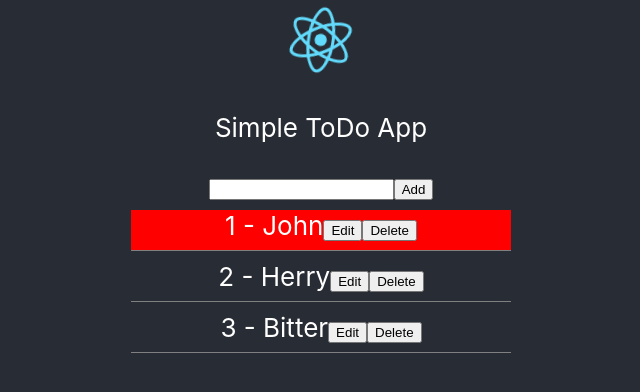
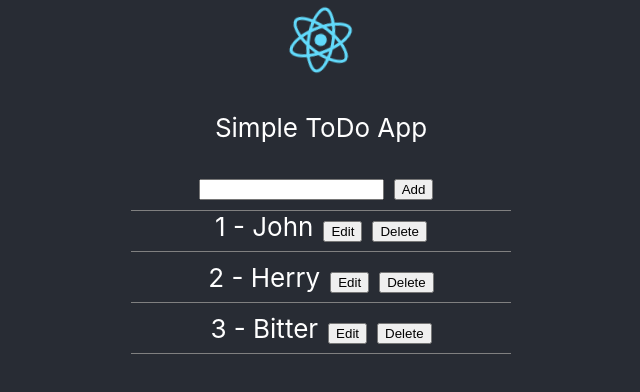
Before and after one commit to ThanhTu26092002/reactBasic, a React (Create React App) app: page / in a window 1280 px wide. Shown: the top 392 px of the page, without its empty margins (319-959 px from the left). Built offline with nearby package versions, Linux system fonts and the light colour scheme.

Commit message:
thêm sự kiện add vào todo và sử dụng thư viện toastify

```diff
--- a/package.json
+++ b/package.json
@@ -9,6 +9,7 @@
     "react": "^18.2.0",
     "react-dom": "^18.2.0",
     "react-scripts": "5.0.1",
+    "react-toastify": "^8.0.2",
     "sass": "^1.71.1",
     "web-vitals": "^2.1.4"
   },
--- a/src/views/App.js
+++ b/src/views/App.js
@@ -3,6 +3,8 @@ import "./App.scss";
 import MyComponent from "./Example/MyComponent";
 import ListTodo from "./Todos/ListTodo";
 import DitMe from "./Todos/ditMe";
+import { ToastContainer, toast } from "react-toastify";
+import "react-toastify/dist/ReactToastify.css";
 
 /**
  *  2 components: class components / function components (function, arrow)
@@ -19,6 +21,18 @@ function App() {
         {/* <MyComponent /> */}
         <ListTodo />
       </header>
+      <ToastContainer
+        position="top-right"
+        autoClose={5000}
+        hideProgressBar={false}
+        newestOnTop={false}
+        closeOnClick
+        rtl={false}
+        pauseOnFocusLoss
+        draggable
+        pauseOnHover
+        theme="dark"
+      />
     </div>
   );
 }
--- /dev/null
+++ b/src/views/Todos/AddTodo.js
@@ -0,0 +1,47 @@
+import React, { Component } from "react";
+import { toast } from "react-toastify";
+
+export default class AddTodo extends Component {
+  state = {
+    title: "",
+  };
+  handleOnchangeTitle = (event) => {
+    this.setState({
+      title: event.target.value,
+    });
+  };
+
+  handleAddTodo = () => {
+    if (!this.state.title) {
+      toast.error("Please enter your text");
+      return;
+    }
+    let todo = {
+      id: Math.floor(Math.random() * 1001),
+      title: this.state.title,
+    };
+    this.props.AddNewTodo(todo);
+    this.setState({
+      title: "",
+    });
+  };
+  render() {
+    let { title } = this.state;
+    return (
+      <div type="text" className="add-todo">
+        <input
+          type="text"
+          value={title}
+          onChange={(event) => this.handleOnchangeTitle(event)}
+        />
+        <button
+          type="button"
+          className="add"
+          onClick={() => this.handleAddTodo()}
+        >
+          Add
+        </button>
+      </div>
+    );
+  }
+}
--- a/src/views/Todos/ListTodo.js
+++ b/src/views/Todos/ListTodo.js
@@ -1,5 +1,7 @@
 import React, { Component } from "react";
 import "./ListTodo.scss";
+import { toast } from "react-toastify";
+import AddTodo from "./AddTodo";
 export default class ListTodo extends Component {
   state = {
     listTodos: [
@@ -17,14 +19,19 @@ export default class ListTodo extends Component {
       },
     ],
   };
+  AddNewTodo = (todo) => {
+    let currentListTodo = this.state.listTodos;
+    currentListTodo.push(todo);
+    this.setState({
+      AddNewTodo: currentListTodo,
+    });
+    toast.success("Wow so easy!");
+  };
   render() {
     let { listTodos } = this.state;
     return (
       <div className="list-todo-container">
-        <div className="add-todo">
-          <input type="text" />
-          <button>Add</button>
-        </div>
+        <AddTodo AddNewTodo={this.AddNewTodo} />
         <div className="list-todo-content">
           {listTodos &&
             listTodos.length > 0 &&
@@ -34,8 +41,8 @@ export default class ListTodo extends Component {
                   <span>
                     {index + 1} - {item.title}
                   </span>
-                  <button>Edit</button>
-                  <button>Delete</button>
+                  <button className="edit">Edit</button>
+                  <button className="delete">Delete</button>
                 </div>
               );
             })}
--- a/src/views/Todos/ListTodo.scss
+++ b/src/views/Todos/ListTodo.scss
@@ -1,17 +1,29 @@
-.list-todo-container{
-    .add-todo{}
+.list-todo-container {
+    button{
+        cursor: pointer;
+    }
+    .add-todo {
+        .add {
+            margin: 0 10px;
+        }
+    }
 
-    .list-todo-content{
+    .list-todo-content {
         width: 400px;
         margin: 0 auto;
 
-        .todo-child{
+        .todo-child {
             &:first-child {
-               background-color: red;
-              }
-        height:  40px;
-        border-bottom: 1px solid gray ;
-        margin: 10px;
+                border-top: 1px solid gray;
+            }
+
+            height: 40px;
+            border-bottom: 1px solid gray;
+            margin: 10px;
+
+            .edit {
+                margin: 0 10px;
+            }
         }
     }
 }
```
Also changed, not shown: 1 other file (tests, documents, lock files or other folders).
